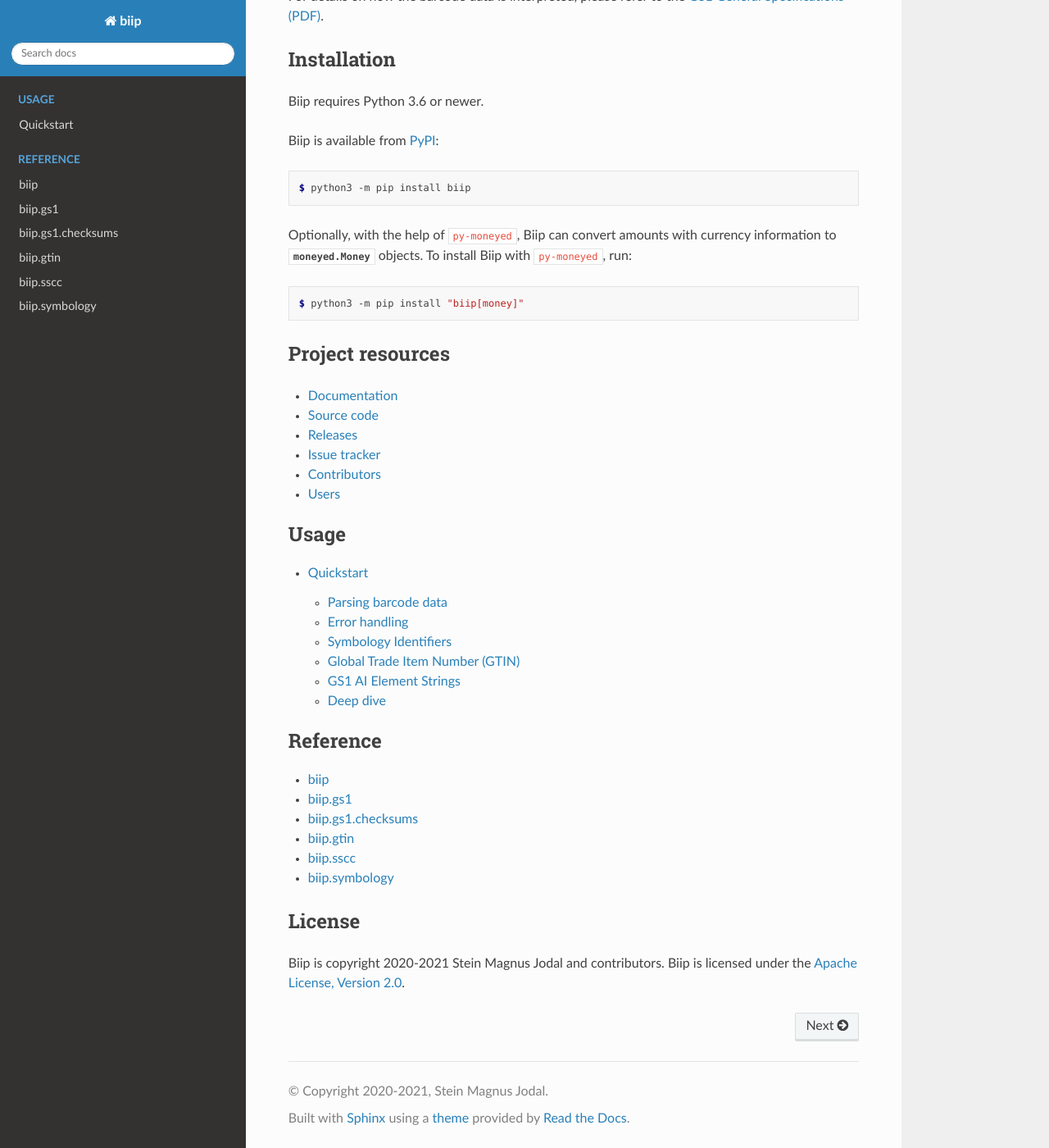
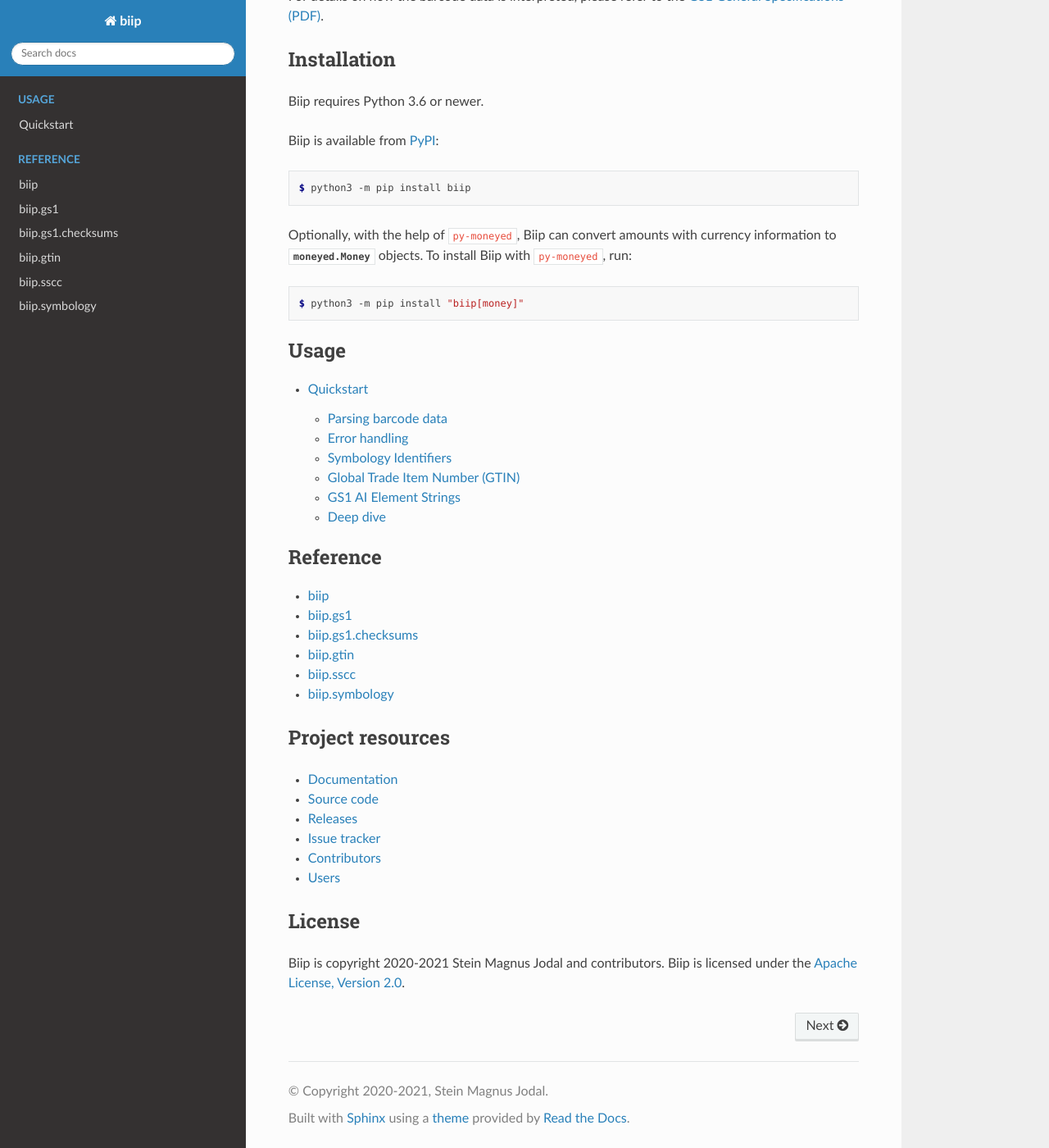
Before and after one commit to jodal/biip, a Sphinx documentation site: the page built from docs/index.rst, in a window 1280 px wide and 1400 px high, scrolled down 368 px. Shown: the whole window at 82% size. Built offline with Sphinx 7.4.7 and the Read the Docs theme 2.0.0, drawn with Linux system fonts in a browser that asks for light colours; some of the changed lines change nothing that is shown.

Commit message:
Attempt at getting ReadTheDocs to render properly

```diff
--- a/docs/index.rst
+++ b/docs/index.rst
@@ -37,17 +37,6 @@
     $ python3 -m pip install "biip[money]"
 
 
-Project resources
-=================
-
-- `Documentation <https://biip.readthedocs.io/>`_
-- `Source code <https://github.com/jodal/biip>`_
-- `Releases <https://github.com/jodal/biip/releases>`_
-- `Issue tracker <https://github.com/jodal/biip/issues>`_
-- `Contributors <https://github.com/jodal/biip/graphs/contributors>`_
-- `Users <https://github.com/jodal/biip/wiki/Users>`_
-
-
 .. toctree::
     :maxdepth: 2
     :caption: Usage
@@ -66,6 +55,17 @@
     api/symbology
 
 
+Project resources
+=================
+
+- `Documentation <https://biip.readthedocs.io/>`_
+- `Source code <https://github.com/jodal/biip>`_
+- `Releases <https://github.com/jodal/biip/releases>`_
+- `Issue tracker <https://github.com/jodal/biip/issues>`_
+- `Contributors <https://github.com/jodal/biip/graphs/contributors>`_
+- `Users <https://github.com/jodal/biip/wiki/Users>`_
+
+
 License
 =======
 
```
